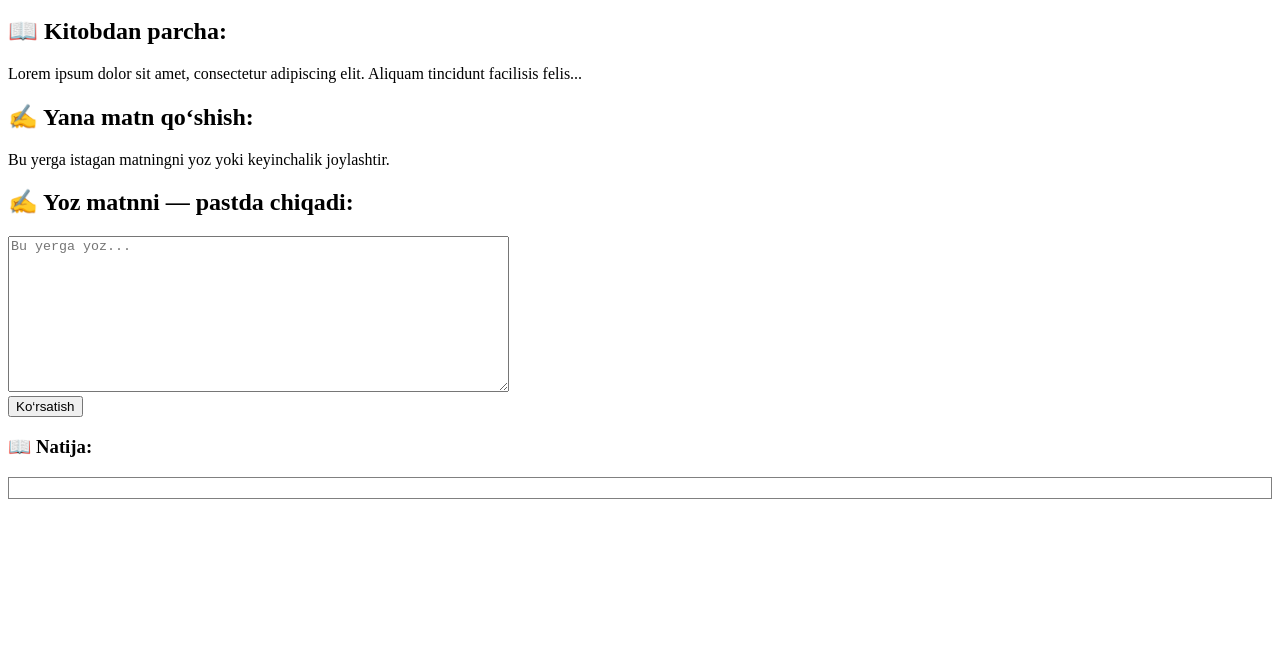
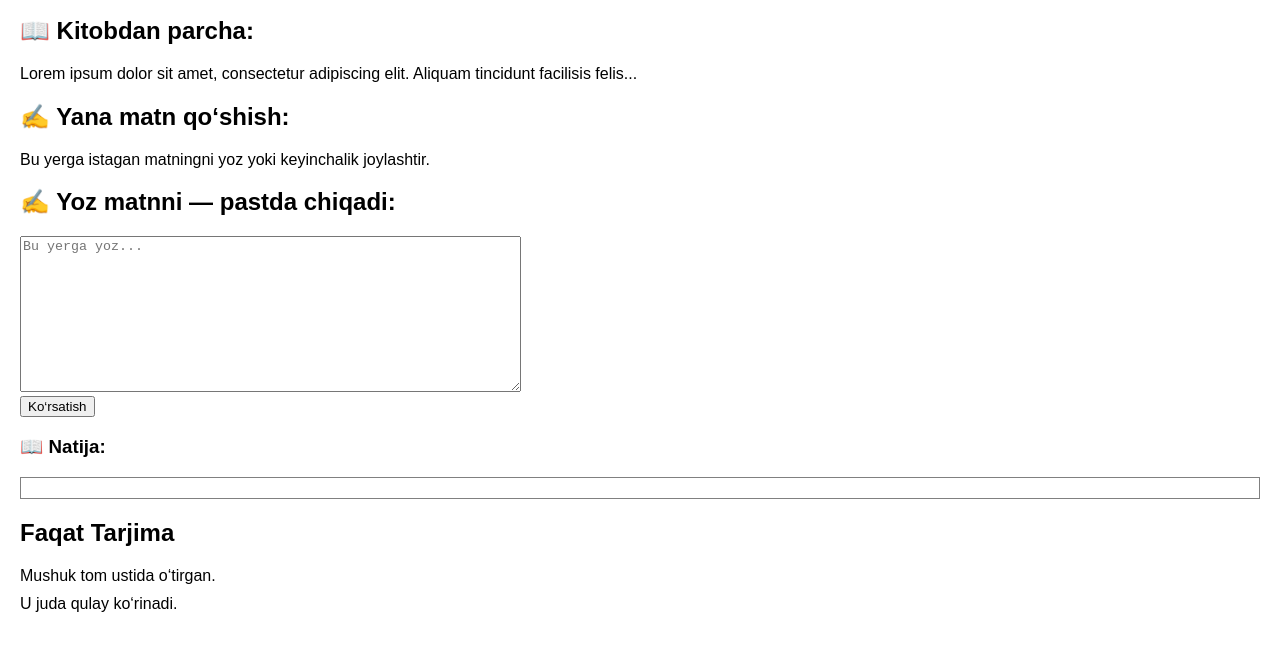
Before and after one commit to bekyigit41-cloud/wl-novel, a plain HTML site: page index.html in a window 1280 px wide. Shown: the part 102-752 px from the top of the page. Drawn offline with Linux system fonts and the light colour scheme.

Commit message:
Update index.html

```diff
--- a/index.html
+++ b/index.html
@@ -37,3 +37,37 @@
 
 <h3>📖 Natija:</h3>
 <div id="natija" style="border:1px solid gray; padding:10px;"></div>
+<!DOCTYPE html>
+<html lang="uz">
+<head>
+  <meta charset="UTF-8">
+  <title>Faqat Tarjima</title>
+  <style>
+    body { font-family: Arial, sans-serif; margin: 20px; }
+    .translation { color: black; margin-bottom: 10px; }
+  </style>
+</head>
+<body>
+
+<h2>Faqat Tarjima</h2>
+
+<div id="translation-container"></div>
+
+<script>
+  const sentences = [
+    { original: "The cat is sitting on the roof.", translation: "Mushuk tom ustida o‘tirgan." },
+    { original: "It looks very comfortable.", translation: "U juda qulay ko‘rinadi." }
+  ];
+
+  const container = document.getElementById("translation-container");
+
+  sentences.forEach(s => {
+    const div = document.createElement("div");
+    div.classList.add("translation");
+    div.textContent = s.translation; // faqat tarjima
+    container.appendChild(div);
+  });
+</script>
+
+</body>
+</html>
```
